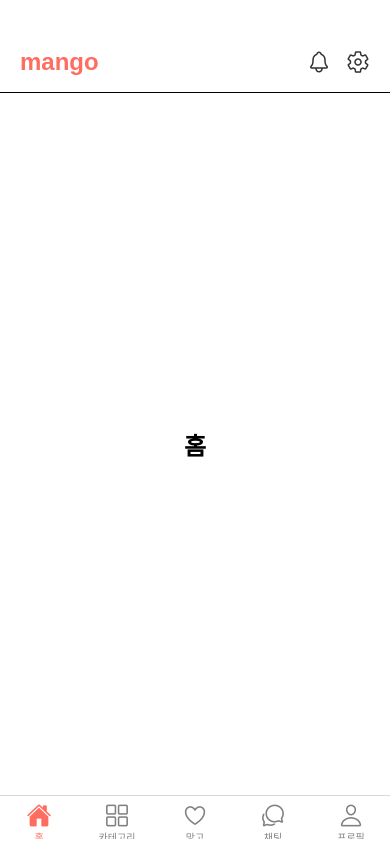
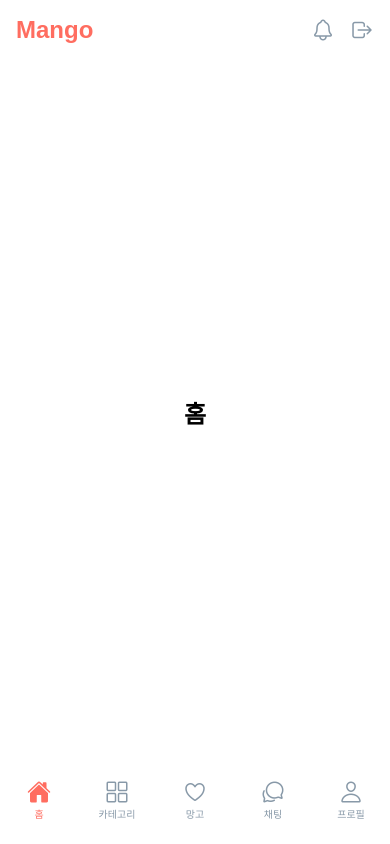
Before and after one commit to YeonTae-Mango/Mango, a React Native app in the folder Frontend/mango/: screen /MyPattern in a window 390 px wide. Built offline with nearby package versions, Linux system fonts and the light colour scheme; a web font is replaced by a local one.

Commit message:
feat: 메인 Header 및 TabBar 스타일링 수정, TabNavigator에서 UI와 네비게이션 로직 분리

```diff
--- a/Frontend/mango/src/components/common/ChatHeader.tsx
+++ /dev/null
@@ -1,118 +0,0 @@
-import { Ionicons } from '@expo/vector-icons';
-import { StyleSheet, Text, TouchableOpacity, View } from 'react-native';
-
-interface ChatHeaderProps {
-  userName?: string;
-  title?: string;
-  showUserInfo?: boolean;
-  showMenu?: boolean;
-  onBackPress: () => void;
-  onProfilePress?: () => void;
-  onMenuPress?: () => void;
-}
-
-export default function ChatHeader({
-  userName,
-  title,
-  showUserInfo = false,
-  showMenu = false,
-  onBackPress,
-  onProfilePress,
-  onMenuPress,
-}: ChatHeaderProps) {
-  return (
-    <View style={styles.header}>
-      <TouchableOpacity style={styles.backButton} onPress={onBackPress}>
-        <Ionicons name="arrow-back" size={24} color="#333" />
-      </TouchableOpacity>
-
-      {showUserInfo && userName ? (
-        <TouchableOpacity style={styles.userInfo} onPress={onProfilePress}>
-          <View style={styles.avatar}>
-            <Text style={styles.avatarText}>{userName[0]}</Text>
-          </View>
-          <View style={styles.nameContainer}>
-            <Text style={styles.userName}>{userName}</Text>
-            <Text style={styles.userStatus}>핫플헌터</Text>
-          </View>
-        </TouchableOpacity>
-      ) : (
-        <View style={styles.titleContainer}>
-          <Text style={styles.headerTitle}>{title || '제목'}</Text>
-        </View>
-      )}
-
-      {showMenu ? (
-        <TouchableOpacity style={styles.menuButton} onPress={onMenuPress}>
-          <Ionicons name="ellipsis-vertical" size={24} color="#333" />
-        </TouchableOpacity>
-      ) : (
-        <View style={styles.placeholder} />
-      )}
-    </View>
-  );
-}
-
-const styles = StyleSheet.create({
-  header: {
-    flexDirection: 'row',
-    alignItems: 'center',
-    paddingHorizontal: 16,
-    paddingVertical: 12,
-    borderBottomWidth: 1,
-    borderBottomColor: '#f0f0f0',
-    backgroundColor: '#fff',
-  },
-  backButton: {
-    padding: 8,
-    marginRight: 8,
-  },
-  userInfo: {
-    flex: 1,
-    flexDirection: 'row',
-    alignItems: 'center',
-  },
-  avatar: {
-    width: 40,
-    height: 40,
-    borderRadius: 20,
-    backgroundColor: '#FF6B6B',
-    justifyContent: 'center',
-    alignItems: 'center',
-    marginRight: 12,
-  },
-  avatarText: {
-    color: '#fff',
-    fontSize: 16,
-    fontWeight: 'bold',
-  },
-  nameContainer: {
-    flex: 1,
-  },
-  userName: {
-    fontSize: 16,
-    fontWeight: 'bold',
-    color: '#333',
-    marginBottom: 2,
-  },
-  userStatus: {
-    fontSize: 12,
-    color: '#999',
-  },
-  titleContainer: {
-    flex: 1,
-    alignItems: 'center',
-  },
-  headerTitle: {
-    fontSize: 18,
-    fontWeight: 'bold',
-    color: '#333',
-  },
-  menuButton: {
-    padding: 8,
-  },
-  placeholder: {
-    width: 40,
-    height: 40,
-  },
-});
--- a/Frontend/mango/src/components/common/Header.tsx
+++ b/Frontend/mango/src/components/common/Header.tsx
@@ -4,18 +4,18 @@ import React from 'react';
 import { Alert, StatusBar, Text, TouchableOpacity, View } from 'react-native';
 
 interface HeaderProps {
-  title?: string;
   onLogout?: () => void; // 로그아웃 콜백 함수
 }
 
-export default function Header({ title = 'mango', onLogout }: HeaderProps) {
+export default function Header({ onLogout }: HeaderProps) {
   const navigation = useNavigation<any>();
 
+  // 알림 아이콘 클릭 핸들러
   const handleNotificationPress = () => {
     navigation.navigate('Notification');
   };
-
-  const handleSettingsPress = () => {
+  // 로그아웃 아이콘 클릭 핸들러
+  const handleLogoutPress = () => {
     Alert.alert(
       '로그아웃',
       '정말 로그아웃 하시겠습니까?',
@@ -41,19 +41,19 @@ export default function Header({ title = 'mango', onLogout }: HeaderProps) {
   return (
     <>
       <StatusBar barStyle="dark-content" backgroundColor="#fff" />
-      <View className="flex-row items-center justify-between px-5 py-4 bg-white border-b border-gray-100 pt-12">
-        <Text className="text-heading-bold text-mango-red">{title}</Text>
+      <View className="flex-row items-center justify-between p-4 bg-white">
+        <Text className="text-heading-bold text-mango-red">Mango</Text>
         <View className="flex-row items-center">
           <TouchableOpacity onPress={handleNotificationPress}>
             <Ionicons
               name="notifications-outline"
               size={24}
-              color="#333"
+              color="#8899A8"
               style={{ marginRight: 15 }}
             />
           </TouchableOpacity>
-          <TouchableOpacity onPress={handleSettingsPress}>
-            <Ionicons name="settings-outline" size={24} color="#333" />
+          <TouchableOpacity onPress={handleLogoutPress}>
+            <Ionicons name="log-out-outline" size={24} color="#8899A8" />
           </TouchableOpacity>
         </View>
       </View>
--- a/Frontend/mango/src/components/common/Layout.tsx
+++ b/Frontend/mango/src/components/common/Layout.tsx
@@ -16,7 +16,7 @@ export default function Layout({
 }: LayoutProps) {
   return (
     <SafeAreaView style={styles.container}>
-      <Header title={headerTitle} onLogout={onLogout} />
+      <Header onLogout={onLogout} />
       <View style={styles.content}>{children}</View>
     </SafeAreaView>
   );
--- /dev/null
+++ b/Frontend/mango/src/components/common/TabBar.tsx
@@ -0,0 +1,104 @@
+import { Ionicons } from '@expo/vector-icons';
+import { BottomTabBarProps } from '@react-navigation/bottom-tabs';
+import { Text, TouchableOpacity, View } from 'react-native';
+
+interface TabItem {
+  name: string;
+  label: string;
+  iconFocused: keyof typeof Ionicons.glyphMap;
+  iconUnfocused: keyof typeof Ionicons.glyphMap;
+}
+
+// 탭 아이템 정보
+const TAB_ITEMS: TabItem[] = [
+  {
+    name: 'Home',
+    label: '홈',
+    iconFocused: 'home',
+    iconUnfocused: 'home-outline',
+  },
+  {
+    name: 'Category',
+    label: '카테고리',
+    iconFocused: 'grid',
+    iconUnfocused: 'grid-outline',
+  },
+  {
+    name: 'Mango',
+    label: '망고',
+    iconFocused: 'heart',
+    iconUnfocused: 'heart-outline',
+  },
+  {
+    name: 'Chat',
+    label: '채팅',
+    iconFocused: 'chatbubbles',
+    iconUnfocused: 'chatbubbles-outline',
+  },
+  {
+    name: 'Profile',
+    label: '프로필',
+    iconFocused: 'person',
+    iconUnfocused: 'person-outline',
+  },
+];
+
+export default function TabBar({
+  state,
+  descriptors,
+  navigation,
+}: BottomTabBarProps) {
+  return (
+    <View className="flex-row bg-white pb-2 h-20 safe-area-bottom">
+      {state.routes.map((route, index) => {
+        const { options } = descriptors[route.key];
+        const isFocused = state.index === index;
+
+        const tabItem = TAB_ITEMS.find(item => item.name === route.name);
+        const iconName = isFocused
+          ? tabItem?.iconFocused
+          : tabItem?.iconUnfocused;
+        const label = tabItem?.label || route.name;
+
+        // 탭 아이템 클릭 핸들러
+        const onPress = () => {
+          const event = navigation.emit({
+            type: 'tabPress',
+            target: route.key,
+            canPreventDefault: true,
+          });
+
+          if (!isFocused && !event.defaultPrevented) {
+            navigation.navigate(route.name, route.params);
+          }
+        };
+
+        return (
+          <TouchableOpacity
+            key={route.key}
+            accessibilityRole="button"
+            accessibilityState={isFocused ? { selected: true } : {}}
+            accessibilityLabel={options.tabBarAccessibilityLabel}
+            onPress={onPress}
+            className="flex-1 items-center justify-center py-2"
+          >
+            <View className="items-center">
+              <Ionicons
+                name={iconName || 'help-outline'}
+                size={24}
+                color={isFocused ? '#FF6D60' : '#8899A8'}
+              />
+              <Text
+                className={`text-caption-regular mt-1 ${
+                  isFocused ? 'text-mango-red' : 'text-text-secondary'
+                }`}
+              >
+                {label}
+              </Text>
+            </View>
+          </TouchableOpacity>
+        );
+      })}
+    </View>
+  );
+}
--- a/Frontend/mango/src/navigation/TabNavigator.tsx
+++ b/Frontend/mango/src/navigation/TabNavigator.tsx
@@ -1,8 +1,7 @@
-import { Ionicons } from '@expo/vector-icons';
 import { createBottomTabNavigator } from '@react-navigation/bottom-tabs';
-import React from 'react';
 
 // 화면 컴포넌트들
+import TabBar from '../components/common/TabBar';
 import HomeScreen from '../screens/home/HomeScreen';
 import CategoryStack from './CategoryStack';
 import ChatStack from './ChatStack';
@@ -18,30 +17,10 @@ interface TabNavigatorProps {
 export default function TabNavigator({ onLogout }: TabNavigatorProps) {
   return (
     <Tab.Navigator
-      screenOptions={({ route }) => ({
-        tabBarIcon: ({ focused, color, size }) => {
-          let iconName: keyof typeof Ionicons.glyphMap;
-
-          if (route.name === 'Home') {
-            iconName = focused ? 'home' : 'home-outline';
-          } else if (route.name === 'Category') {
-            iconName = focused ? 'grid' : 'grid-outline';
-          } else if (route.name === 'Mango') {
-            iconName = focused ? 'heart' : 'heart-outline';
-          } else if (route.name === 'Chat') {
-            iconName = focused ? 'chatbubbles' : 'chatbubbles-outline';
-          } else if (route.name === 'Profile') {
-            iconName = focused ? 'person' : 'person-outline';
-          } else {
-            iconName = 'help-outline';
-          }
-
-          return <Ionicons name={iconName} size={size} color={color} />;
-        },
-        tabBarActiveTintColor: '#FF6D60',
-        tabBarInactiveTintColor: 'gray',
+      tabBar={props => <TabBar {...props} />}
+      screenOptions={{
         headerShown: false,
-      })}
+      }}
     >
       <Tab.Screen name="Home" options={{ tabBarLabel: '홈' }}>
         {() => <HomeScreen onLogout={onLogout} />}
```
